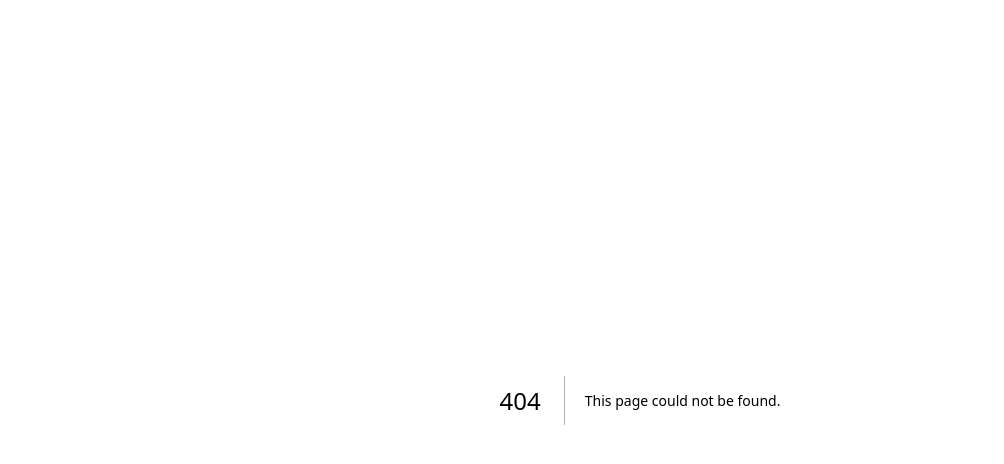
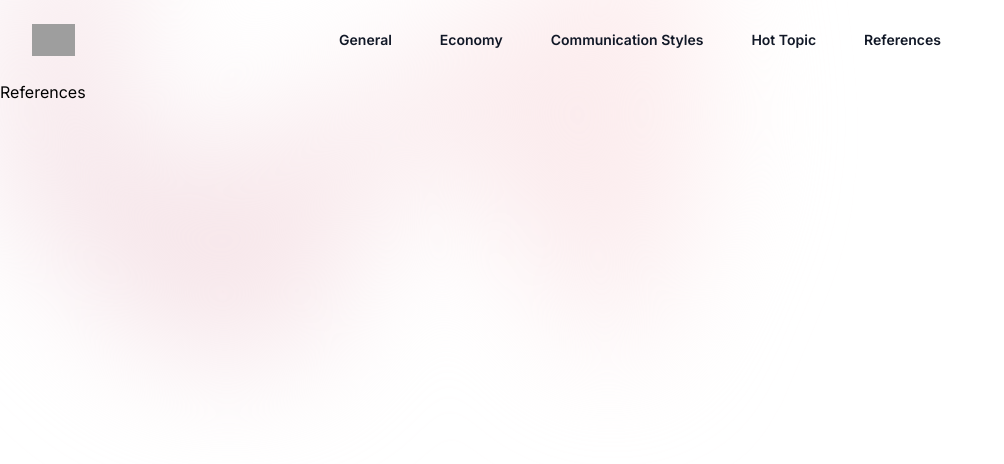
Before and after one commit to Cosmonaut-itc/japan-info, a Next.js app in the folder japan-info/: page /info/references in a window 1280 px wide. Before the commit this address had no page. Shown: the top 464 px of the page, without its empty margins (0-1004 px from the left). Built offline with nearby package versions, Linux system fonts and the light colour scheme; grey boxes are pictures that could not be loaded.

Commit message:
Nav ready

```diff
--- a/japan-info/app/header.js
+++ b/japan-info/app/header.js
@@ -6,10 +6,10 @@ import Link from "next/link";
 
 const navigation = [
     { name: 'General', href: '/info/general' },
-    { name: 'Economy', href: '#' },
-    { name: 'Communication Styles', href: '#' },
-    { name: 'Hot Topic', href: '#' },
-    { name: 'References', href: '#' },
+    { name: 'Economy', href: '/info/economy' },
+    { name: 'Communication Styles', href: '/info/communication-styles' },
+    { name: 'Hot Topic', href: '/info/hot-topic' },
+    { name: 'References', href: '/info/references' },
 ]
 export default function Header() {
     const [mobileMenuOpen, setMobileMenuOpen] = useState(false)
--- /dev/null
+++ b/japan-info/app/info/communication-styles/page.js
@@ -0,0 +1,9 @@
+import React from 'react';
+
+export default function CommunicationStyles(){
+    return(
+        <div>
+            <h1>Communication Styles</h1>
+        </div>
+    )
+}
--- /dev/null
+++ b/japan-info/app/info/economy/page.js
@@ -0,0 +1,8 @@
+import React from 'react';
+export default function Economia(){
+    return(
+        <div>
+            <h1>Economia</h1>
+        </div>
+    )
+}
--- a/japan-info/app/info/general/page.js
+++ b/japan-info/app/info/general/page.js
@@ -3,6 +3,19 @@ export default function General(){
     return(
         <div>
             <h1>General</h1>
+            <h1>Location: Asia</h1>
+            <h1>Capital City: Tokio</h1>
+            <h1>Population: 126.3 million (2019)</h1>
+            <h1>Ethnic Distribution</h1>
+            <h1>GDP Per Capita</h1>
+            <h1>Type Of Government</h1>
+            <h1>Language: Japanese</h1>
+            <h1>Representative symbols</h1>
+            <h1>Flag</h1>
+            <h1>Emblem</h1>
+            <h1>Shield</h1>
+            <h1>Flower</h1>
+            <h1>Tree</h1>
         </div>
     )
 }
--- /dev/null
+++ b/japan-info/app/info/hot-topic/page.js
@@ -0,0 +1,9 @@
+import React from "react";
+
+export default function HotTopic() {
+    return (
+        <div>
+            <h1>Hot Topic</h1>
+        </div>
+    )
+}
--- /dev/null
+++ b/japan-info/app/info/references/page.js
@@ -0,0 +1,9 @@
+import React from "react";
+
+export default function References() {
+    return (
+        <div>
+            <h1>References</h1>
+        </div>
+    )
+}
```
